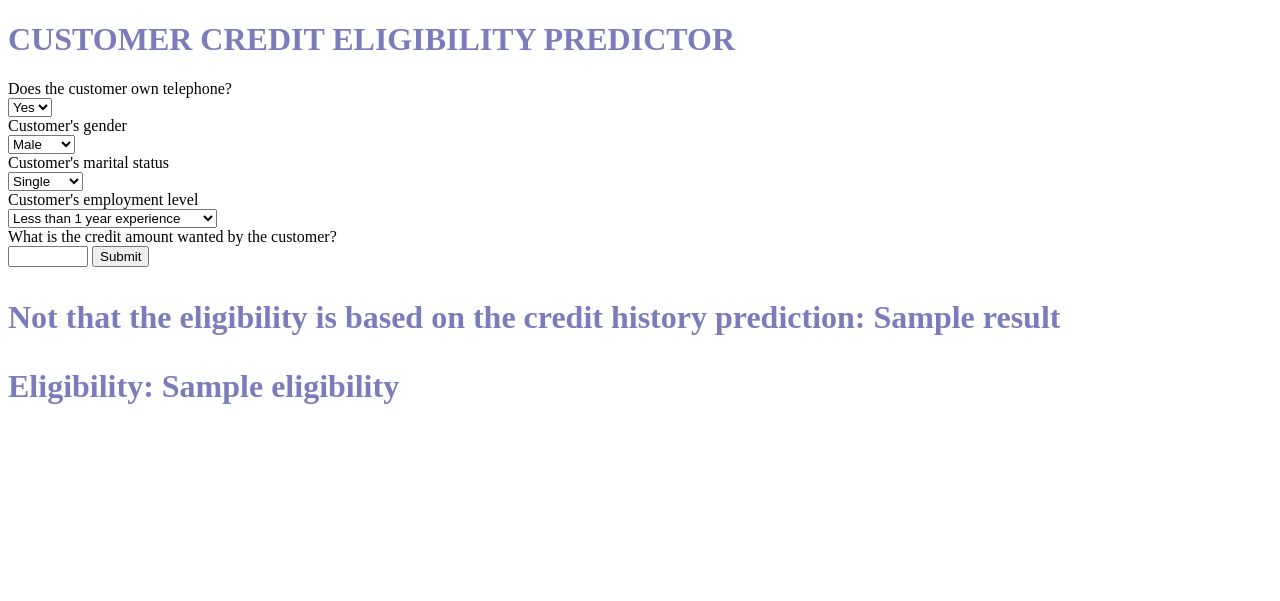
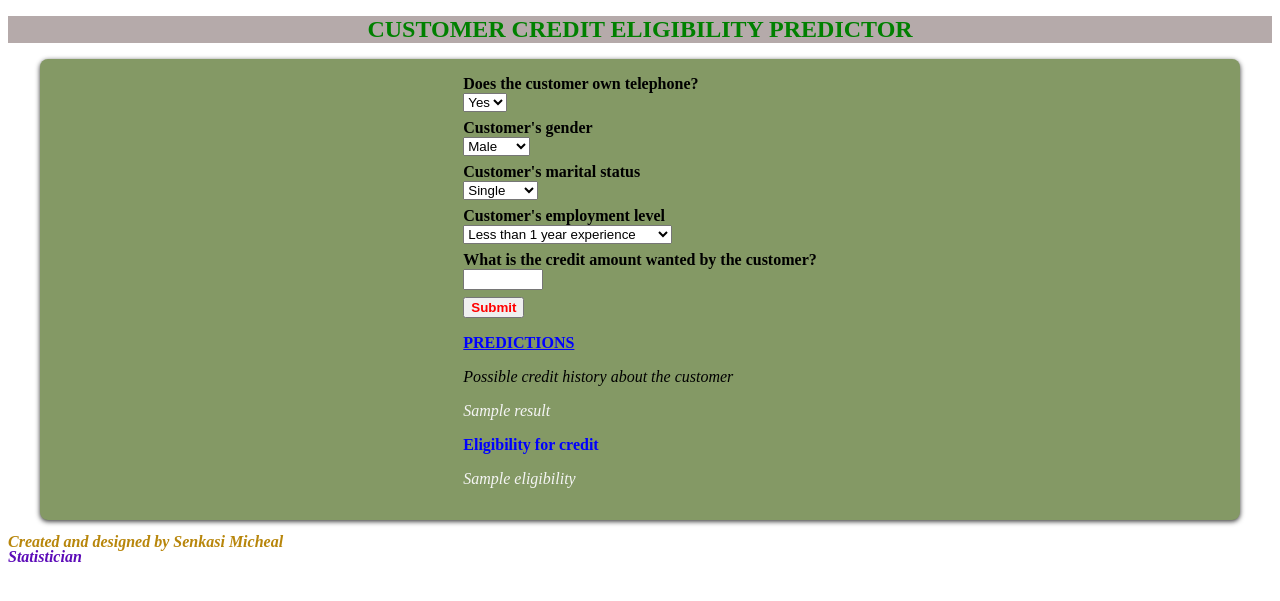
Before and after one commit to senkasimicheal/credits, a Flask app: template templates/index.html in a window 1280 px wide. Shown: the top 601 px of the page. Run offline with Flask 3, Linux system fonts and the light colour scheme; the template is opened without the code that fills it: most values are stand-ins (such as "Sample title", 1, 10 or a date in 2020).

Commit message:
added requirements

```diff
--- /dev/null
+++ b/myenv/pyvenv.cfg
@@ -0,0 +1,3 @@
+home = C:\Users\snksm\anaconda3
+include-system-site-packages = false
+version = 3.9.13
--- a/templates/index.html
+++ b/templates/index.html
@@ -1,48 +1,56 @@
 <!DOCTYPE html>
 <html lang="en">
+
 <head>
     <meta charset="UTF-8">
     <meta http-equiv="X-UA-Compatible" content="IE=edge">
     <meta name="viewport" content="width=device-width, initial-scale=1.0">
-    <link rel="stylesheet" href="style.css">
     <title>credit eligibilty prediction</title>
 </head>
+
 <body>
-    <h1 class="heading1">CUSTOMER CREDIT ELIGIBILITY PREDICTOR</h1>
+    <h1 style="background: #b5aaaa; color: green; font-size: 150%; font-weight: bolder; text-align: center;">CUSTOMER CREDIT ELIGIBILITY PREDICTOR</h1>
+    <div style="height: 100%; display: flex; align-items: center; justify-content: center;
+    background:rgb(132, 153, 101); margin: 0 2rem; padding: 1rem 3rem; border-radius: 0.5rem;
+    box-shadow: 0 .1rem .3rem #333; position: relative;">
         <form action="{{url_for('predict')}}" method="POST">
-
-        <label for="">Does the customer own telephone?</label><br>
-        <select name="telephone" id="">
+            <label style="font-weight: bold;" for="">Does the customer own telephone?</label><br>
+            <select style="margin-bottom: 2%;" name="telephone" id="">
                 <option value="Yes">Yes</option>
                 <option value="No">No</option>
             </select><br>
 
-        <label for="">Customer's gender</label><br>
-        <select name="gender" id="">
+            <label style="font-weight: bold;" for="">Customer's gender</label><br>
+            <select style="margin-bottom: 2%;" name="gender" id="">
                 <option value="Male">Male</option>
                 <option value="Female">Female</option>
             </select><br>
-        <label for="">Customer's marital status</label><br>
-        <select name="mstatus" id="">
+            <label style="font-weight: bold;" for="">Customer's marital status</label><br>
+            <select style="margin-bottom: 2%;" name="mstatus" id="">
                 <option value="single">Single</option>
                 <option value="married">Married</option>
                 <option value="divorced">Divorced</option>
             </select><br>
-        <label for="">Customer's employment level</label><br>
-        <select name="employment" id="">
+            <label style="font-weight: bold;" for="">Customer's employment level</label><br>
+            <select style="margin-bottom: 2%;" name="employment" id="">
                 <option value="less than 1 year experience">Less than 1 year experience</option>
                 <option value="btn 1 to 4 yrs experiece">Between 1 to 4 years experiece</option>
                 <option value="btn 4 to 7 yrs experiece">Between 4 to 7 years experiece</option>
                 <option value="more than 7 yrs experiece">More than 7 years experiece</option>
                 <option value="unemployed">Unemployed</option>
             </select><br>
-        <label for="">What is the credit amount wanted by the customer?</label><br>
-        <input min="200" max="20000" type="number" name="credit_amount">
-        <input type="submit" value="Submit">
+            <label style="font-weight: bold;" for="">What is the credit amount wanted by the customer?</label><br>
+            <input style="margin-bottom: 2%;" min="200" max="20000" type="number" name="credit_amount"><br>
+            <input style="font-weight: bold; color: red;" type="submit" value="Submit"><br>
+            <p style="text-decoration: underline; font-weight: bold; color: blue;">PREDICTIONS</p>
+            <p style="font-style: italic;">Possible credit history about the customer</p>
+            <p style="font-style: italic; color: whitesmoke;">{{result}}</p>
+            <p style="font-weight: bold; color: blue;">Eligibility for credit</p>
+            <p style="font-style: italic; color: whitesmoke;">{{eligibility}}</p>
         </form>
-    <h1>
-        <p>Not that the eligibility is based on the credit history prediction: {{result}}</p>
-        <p>Eligibility: {{eligibility}}</p>
-    </h1>
+    </div>
+    <p style="font-style: italic; font-weight: bold; margin-top: 1%; color: darkgoldenrod;">Created and designed by Senkasi Micheal</p>
+    <p style="font-style: italic; font-weight: bold; color: rgb(92, 11, 184); margin-top: -1.5%;">Statistician</p>
 </body>
+
 </html>
--- a/templates/style.css
+++ /dev/null
@@ -1,3 +0,0 @@
-h1{
-    color: rgb(124, 124, 188);
-}
```
Also changed, not shown: templates/plot.html (deleted, +0 -14 lines), 9 other files. Lines whose indentation alone changed are shown as unchanged.
